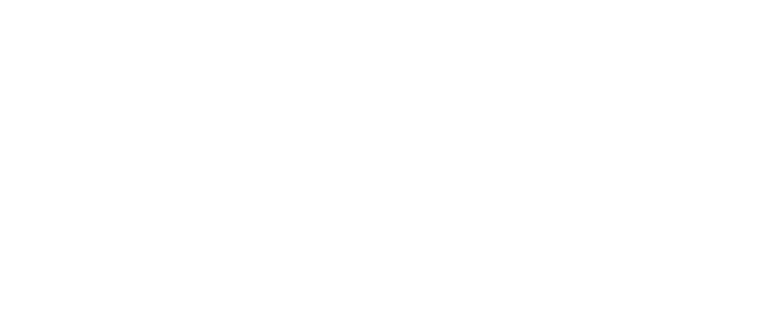
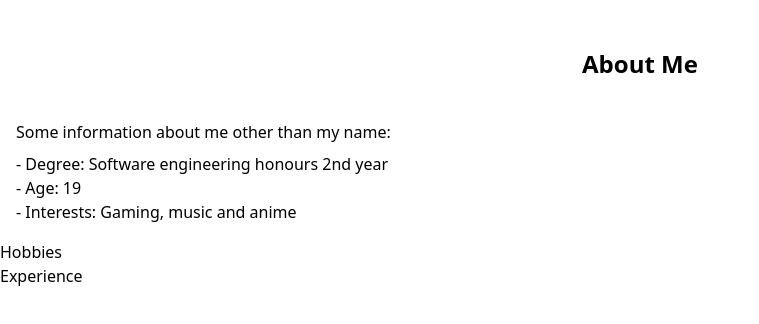
Before and after one commit to tutvta/About-me-website, a React (Vite) app: page / in a window 1280 px wide. Shown: the top 324 px of the page, without its empty margins (0-759 px from the left). Built offline with nearby package versions, Linux system fonts and the light colour scheme.

Commit message:
Added a home page component and finished the about me component

```diff
--- a/src/components/about.jsx
+++ b/src/components/about.jsx
@@ -2,7 +2,13 @@
 
 function About() {
   return (
-    <div></div>
+    <div class="p-4">
+      <h1 class="flex text-center justify center flex-col p-8 text-2xl font-bold py-8">About Me</h1>
+      <p class="py-2">Some information about me other than my name:</p>
+      <p> -  Degree: Software engineering honours 2nd year</p>
+      <p> -  Age: 19</p>
+      <p> -  Interests: Gaming, music and anime</p>
+    </div>
   )
 }
 
--- a/src/components/experience.jsx
+++ b/src/components/experience.jsx
@@ -2,7 +2,9 @@
 
 function Experience() {
   return (
-    <div></div>
+    <div classname="Experience">
+      Experience
+    </div>
   )
 }
 
--- a/src/components/hobbies.jsx
+++ b/src/components/hobbies.jsx
@@ -2,7 +2,9 @@
 
 function Hobbies() {
   return (
-    <div></div>
+    <div classname="Hobbies">
+      Hobbies
+    </div>
   )
 }
 
--- /dev/null
+++ b/src/components/home.jsx
@@ -0,0 +1,16 @@
+import React from "react";
+
+function Home() {
+  return (
+    <div class="p-4">
+      <h1 class="flex text-center justify center flex-col p-8 text-2xl font-bold py-8">Home</h1>
+      <p>
+        Hi, I'm Matthew Thai. I used ___ to try and fit in with the "Opposites attract" theme. This portfolio website
+        was built using HTML, tailwindCSS and React. I'm still fairly new to this so there aren't many overly crazy
+        elements in this website. I also used Vite for the scaffolding for this website.
+      </p>
+    </div>
+  )
+}
+
+export default Home
```
